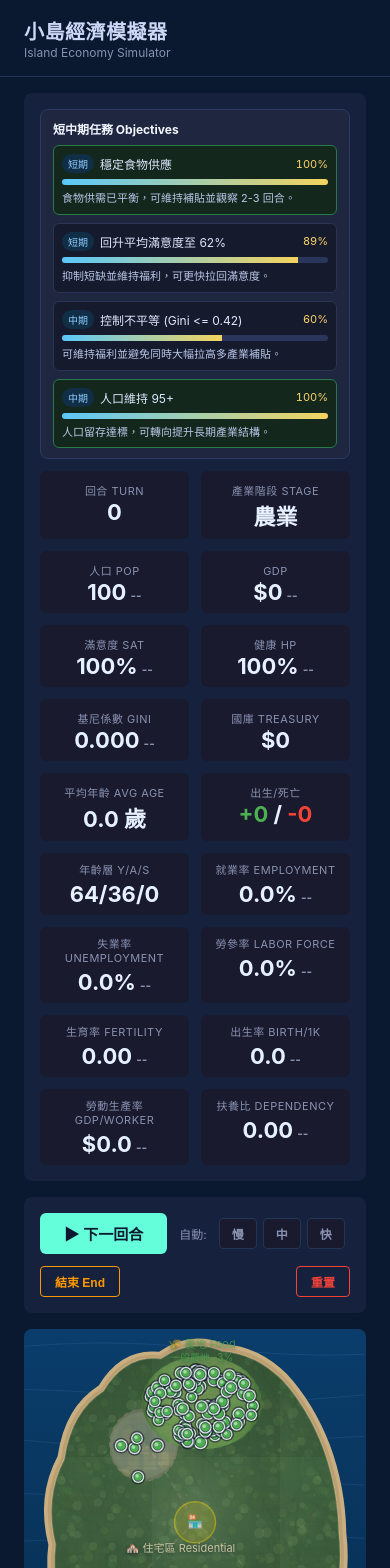
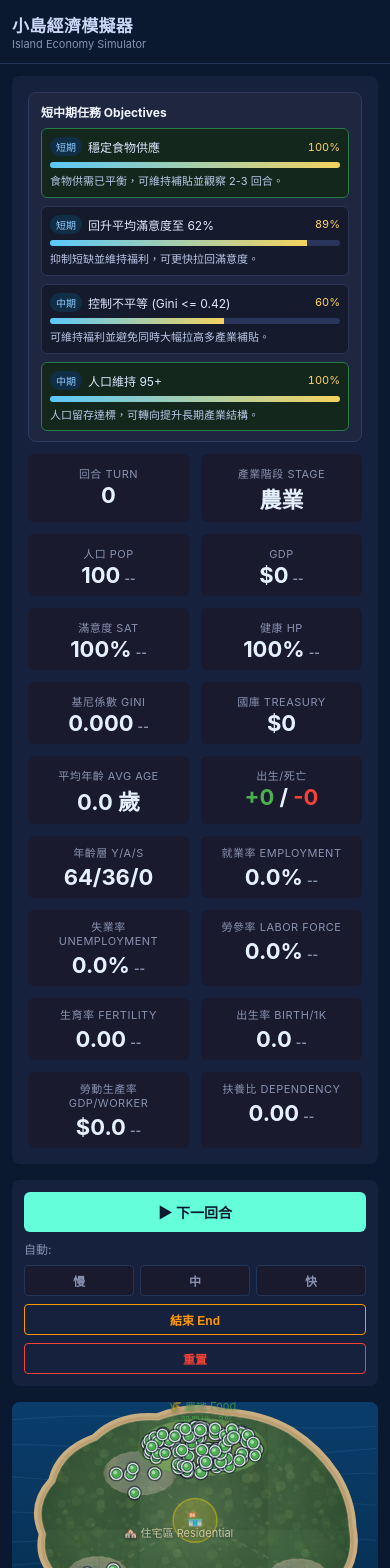
Before and after one commit to chhsieh0225/Island-Economy-Sim, a React (Vite) app: page / in a window 390 px wide. Shown: the top 1568 px of the page. Built offline with nearby package versions, Linux system fonts and the light colour scheme.

Commit message:
Adjust responsive layout panels

```diff
--- a/src/App.module.css
+++ b/src/App.module.css
@@ -1,12 +1,13 @@
 .app {
-  min-height: 100vh;
+  min-height: 100dvh;
   background: #0a192f;
   color: #e6f1ff;
   font-family: -apple-system, BlinkMacSystemFont, 'Segoe UI', Roboto, 'Noto Sans TC', sans-serif;
+  overflow-x: hidden;
 }
 
 .header {
-  padding: 16px 24px;
+  padding: 16px clamp(12px, 3vw, 24px);
   display: flex;
   align-items: center;
   justify-content: space-between;
@@ -26,23 +27,23 @@
 }
 
 .content {
-  padding: 16px 24px;
-  max-width: 1400px;
+  padding: 16px clamp(12px, 3vw, 24px);
+  max-width: 1440px;
   margin: 0 auto;
 }
 
 .columns {
-  display: flex;
+  display: grid;
+  grid-template-columns: minmax(300px, 340px) minmax(0, 1fr);
   gap: 16px;
+  align-items: start;
 }
 
 .leftColumn {
-  flex: 0 0 340px;
-  min-width: 300px;
+  min-width: 0;
 }
 
 .rightColumn {
-  flex: 1;
   min-width: 0;
 }
 
@@ -62,6 +63,7 @@
   font-size: 12px;
   cursor: pointer;
   transition: border-color 0.15s, color 0.15s;
+  white-space: nowrap;
 }
 
 .rightTabBtn:hover {
@@ -75,12 +77,57 @@
   background: #10253f;
 }
 
-@media (max-width: 900px) {
+@media (max-width: 1200px) {
   .columns {
-    flex-direction: column;
+    grid-template-columns: minmax(280px, 320px) minmax(0, 1fr);
   }
+}
+
+@media (max-width: 980px) {
+  .columns {
+    grid-template-columns: 1fr;
+  }
+
   .leftColumn {
-    flex: none;
     width: 100%;
   }
+
+  .rightTabs {
+    flex-wrap: nowrap;
+    overflow-x: auto;
+    padding-bottom: 2px;
+    scrollbar-width: thin;
+  }
 }
+
+@media (max-width: 768px) {
+  .header {
+    padding-top: 12px;
+    padding-bottom: 12px;
+  }
+
+  .headerTitle {
+    font-size: 17px;
+    letter-spacing: 0.3px;
+  }
+
+  .headerSub {
+    font-size: 11px;
+  }
+
+  .content {
+    padding-top: 12px;
+    padding-bottom: 12px;
+  }
+}
+
+@media (max-width: 560px) {
+  .rightTabs {
+    gap: 6px;
+  }
+
+  .rightTabBtn {
+    padding: 6px 9px;
+    font-size: 11px;
+  }
+}
--- a/src/components/ControlBar/ControlBar.module.css
+++ b/src/components/ControlBar/ControlBar.module.css
@@ -132,3 +132,35 @@
   color: #ffb74d;
   font-weight: 600;
 }
+
+@media (max-width: 768px) {
+  .bar {
+    padding: 12px;
+    gap: 8px;
+  }
+
+  .autoGroup {
+    width: 100%;
+    flex-wrap: wrap;
+    gap: 6px;
+  }
+
+  .speedBtn {
+    flex: 1 1 80px;
+    text-align: center;
+  }
+
+  .nextTurnBtn,
+  .pauseBtn {
+    width: 100%;
+    padding: 10px 12px;
+    font-size: 14px;
+  }
+
+  .endGameBtn,
+  .resetBtn {
+    width: 100%;
+    margin-left: 0;
+    text-align: center;
+  }
+}
--- a/src/components/EconomyCalibrationPanel/EconomyCalibrationPanel.module.css
+++ b/src/components/EconomyCalibrationPanel/EconomyCalibrationPanel.module.css
@@ -9,6 +9,28 @@
   font-size: 13px;
   font-weight: 700;
   color: #ccd6f6;
+}
+
+.headerRow {
+  display: flex;
+  justify-content: space-between;
+  align-items: center;
+  gap: 8px;
+}
+
+.toggleBtn {
+  border: 1px solid #2d4468;
+  border-radius: 999px;
+  background: #0f1a30;
+  color: #a9b7d3;
+  font-size: 11px;
+  padding: 5px 10px;
+  cursor: pointer;
+}
+
+.toggleBtn:hover {
+  border-color: #64ffda;
+  color: #64ffda;
 }
 
 .modeRow {
@@ -38,6 +60,30 @@
   border-color: #64ffda;
   background: #10253f;
   color: #64ffda;
+}
+
+.summaryRow {
+  margin-top: 8px;
+  display: flex;
+  justify-content: space-between;
+  gap: 8px;
+  font-size: 11px;
+}
+
+.summaryLabel {
+  color: #8fa2c1;
+}
+
+.summaryValue {
+  color: #e6f1ff;
+  font-weight: 600;
+}
+
+.summaryHint {
+  margin-top: 4px;
+  font-size: 11px;
+  color: #7f96ba;
+  line-height: 1.35;
 }
 
 .desc {
@@ -125,3 +171,14 @@
   color: #8fa2c1;
   line-height: 1.3;
 }
+
+@media (max-width: 560px) {
+  .headerRow {
+    align-items: flex-start;
+    flex-direction: column;
+  }
+
+  .modeRow {
+    grid-template-columns: 1fr;
+  }
+}
--- a/src/components/EconomyCalibrationPanel/EconomyCalibrationPanel.tsx
+++ b/src/components/EconomyCalibrationPanel/EconomyCalibrationPanel.tsx
@@ -1,3 +1,4 @@
+import { useState } from 'react';
 import {
   ECONOMIC_CALIBRATION_REFERENCES,
   getEconomicCalibrationProfile,
@@ -16,12 +17,22 @@ function fmt(value: number, digits: number = 2): string {
 }
 
 export function EconomyCalibrationPanel({ mode, onChangeMode }: Props) {
+  const [expanded, setExpanded] = useState(false);
   const current = getEconomicCalibrationProfile(mode);
   const profiles = getEconomicCalibrationProfiles();
 
   return (
     <div className={styles.panel}>
+      <div className={styles.headerRow}>
         <div className={styles.title}>經濟校準 Economic Calibration</div>
+        <button
+          className={styles.toggleBtn}
+          onClick={() => setExpanded(prev => !prev)}
+          aria-expanded={expanded}
+        >
+          {expanded ? '收合細節' : '查看細節'}
+        </button>
+      </div>
 
       <div className={styles.modeRow}>
         {profiles.map(profile => (
@@ -35,6 +46,14 @@ export function EconomyCalibrationPanel({ mode, onChangeMode }: Props) {
         ))}
       </div>
 
+      <div className={styles.summaryRow}>
+        <span className={styles.summaryLabel}>目前模式</span>
+        <span className={styles.summaryValue}>{current.label}</span>
+      </div>
+      <div className={styles.summaryHint}>學術參數與文獻區間已收合，想看再展開。</div>
+
+      {expanded && (
+        <>
           <div className={styles.desc}>{current.description}</div>
           <div className={styles.sourceSummary}>參數來源：{current.sourceSummary}</div>
 
@@ -77,6 +96,8 @@ export function EconomyCalibrationPanel({ mode, onChangeMode }: Props) {
               </div>
             ))}
           </div>
+        </>
+      )}
     </div>
   );
 }
--- a/src/components/IslandMap/IslandMap.module.css
+++ b/src/components/IslandMap/IslandMap.module.css
@@ -10,7 +10,7 @@
 .canvas {
   display: block;
   width: 100%;
-  height: 420px;
+  height: clamp(260px, 44vw, 420px);
   cursor: default;
   transform: translateZ(0);
   backface-visibility: hidden;
@@ -42,3 +42,24 @@
   pointer-events: none;
   font-variant-numeric: tabular-nums;
 }
+
+@media (max-width: 980px) {
+  .canvas {
+    height: min(54vw, 420px);
+    min-height: 260px;
+  }
+}
+
+@media (max-width: 640px) {
+  .canvas {
+    height: min(66vw, 340px);
+    min-height: 220px;
+  }
+
+  .title {
+    top: 6px;
+    left: 8px;
+    font-size: 11px;
+    letter-spacing: 0.35px;
+  }
+}
--- a/src/components/MarketPanel/MarketPanel.module.css
+++ b/src/components/MarketPanel/MarketPanel.module.css
@@ -14,10 +14,16 @@
   letter-spacing: 0.5px;
 }
 
+.tableWrap {
+  width: 100%;
+  overflow-x: auto;
+  margin-bottom: 16px;
+}
+
 .table {
   width: 100%;
   border-collapse: collapse;
-  margin-bottom: 16px;
+  min-width: 620px;
 }
 
 .table th {
@@ -59,3 +65,25 @@
 .sdChart { text-align: center; }
 .sdLabel { font-size: 12px; font-weight: 600; margin-bottom: 4px; }
 .sdSvg { width: 100%; height: auto; background: rgba(15, 26, 48, 0.5); border-radius: 6px; }
+
+@media (max-width: 1024px) {
+  .sdContainer {
+    grid-template-columns: 1fr;
+  }
+}
+
+@media (max-width: 560px) {
+  .title {
+    font-size: 13px;
+  }
+
+  .chartToggle {
+    flex-wrap: wrap;
+  }
+
+  .chartToggleBtn,
+  .chartToggleActive {
+    flex: 1 1 120px;
+    text-align: center;
+  }
+}
--- a/src/components/MarketPanel/MarketPanel.tsx
+++ b/src/components/MarketPanel/MarketPanel.tsx
@@ -113,6 +113,7 @@ export function MarketPanel({ market, terrain }: Props) {
   return (
     <div className={styles.panel}>
       <div className={styles.title}>市場價格 Market Prices</div>
+      <div className={styles.tableWrap}>
         <table className={styles.table}>
           <thead>
             <tr>
@@ -141,6 +142,7 @@ export function MarketPanel({ market, terrain }: Props) {
             ))}
           </tbody>
         </table>
+      </div>
 
       <div className={styles.chartToggle}>
         <button
```
Lines whose indentation alone changed are shown as unchanged.
